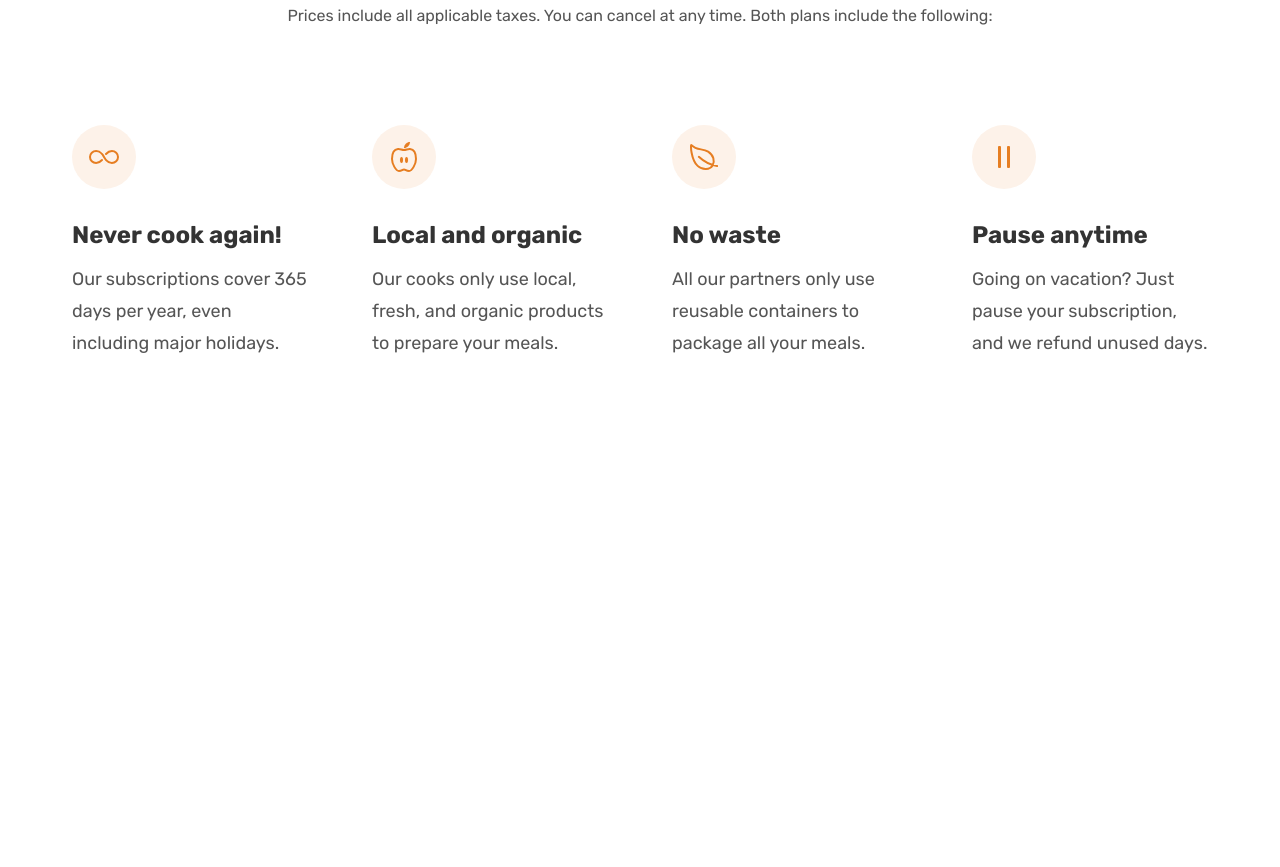
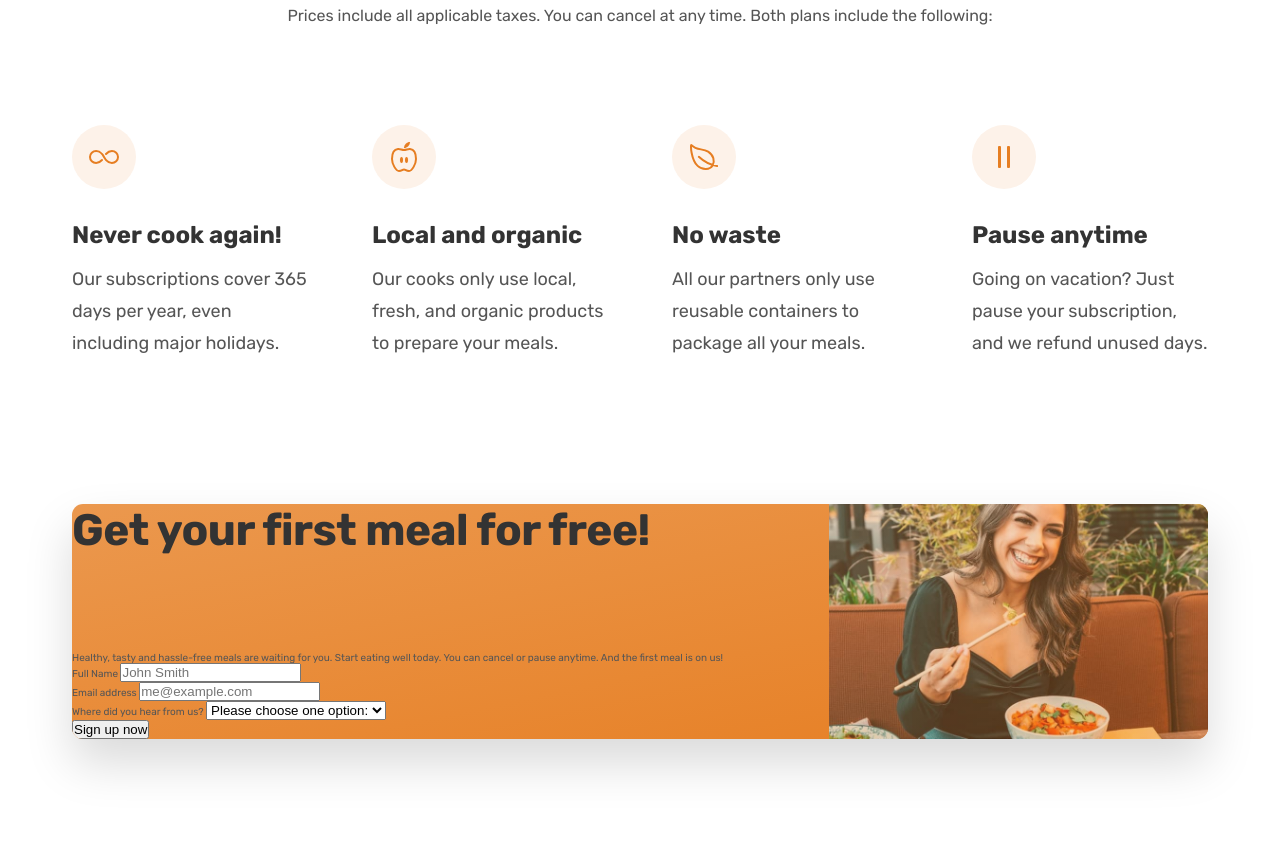
Before and after one commit to Onionie/OmniFood, a plain HTML site: page index.html in a window 1280 px wide. Shown: the part 5516-6383 px from the top of the page. Before the commit the page ends 5972 px from the top, so only its background shows below. Drawn offline with nearby package versions, Linux system fonts and the light colour scheme.

Commit message:
Working on CTA: Padding, Border, Background-color, background-image

```diff
--- a/index.html
+++ b/index.html
@@ -555,6 +555,66 @@
           </div>
         </div>
       </section>
+
+      <!-- CTA section -->
+      <section class="section-cta">
+        <div class="container">
+          <div class="cta">
+            <div class="cta-text-box">
+              <h2 class="heading-secondary">Get your first meal for free!</h2>
+              <p class="cta-text">
+                Healthy, tasty and hassle-free meals are waiting for you. Start
+                eating well today. You can cancel or pause anytime. And the
+                first meal is on us!
+              </p>
+
+              <form class="cta-form" action="#">
+                <div>
+                  <label for="full-name">Full Name</label>
+                  <input
+                    id="full-name"
+                    type="text"
+                    placeholder="John Smith"
+                    required
+                  />
+                </div>
+
+                <div>
+                  <label for="email">Email address</label>
+                  <input
+                    id="email"
+                    type="email"
+                    placeholder="me@example.com"
+                    required
+                  />
+                </div>
+
+                <div>
+                  <label for="select-where">Where did you hear from us?</label>
+                  <select id="select-where" required>
+                    <option value="">Please choose one option:</option>
+                    <option value="friends">Friends and family</option>
+                    <option value="youtube">YouTube video</option>
+                    <option value="podcast">Podcast</option>
+                    <option value="ad">Facebook ad</option>
+                    <option value="others">Others</option>
+                  </select>
+                </div>
+
+                <button class="btn btn--form">Sign up now</button>
+
+                <!-- <input type="checkbox" />
+                <input type="number" /> -->
+              </form>
+            </div>
+            <div
+              class="cta-img-box"
+              role="img"
+              aria-label="Woman enjoying food"
+            ></div>
+          </div>
+        </div>
+      </section>
     </main>
     <script
       type="module"
--- a/public/css/style.css
+++ b/public/css/style.css
@@ -456,3 +456,37 @@
   font-size: 1.8rem;
   line-height: 1.8;
 }
+
+/**************************/
+/* CTA SECTION */
+/**************************/
+
+.section-cta {
+  /* top / right / bottom / left */
+  /* padding: 9.6rem 0 12.8rem 0; */
+
+  /* top / horizontal / left */
+  padding: 4.8rem 0 12.8rem;
+}
+
+.cta {
+  display: grid;
+  grid-template-columns: 2fr 1fr;
+  /* background-color: #e67e22; */
+  box-shadow: 0 2.4rem 4.8rem rgba(0, 0, 0, 0.15);
+  border-radius: 11px;
+
+  background-image: linear-gradient(to right bottom, #eb984e, #e67e22);
+  overflow: hidden;
+}
+
+.cta-img-box {
+  background-image: linear-gradient(
+      to right bottom,
+      rgba(235, 151, 78, 0.35),
+      rgba(230, 125, 34, 0.35)
+    ),
+    url('../img/eating.jpg');
+  background-size: cover;
+  background-position: center;
+}
```
